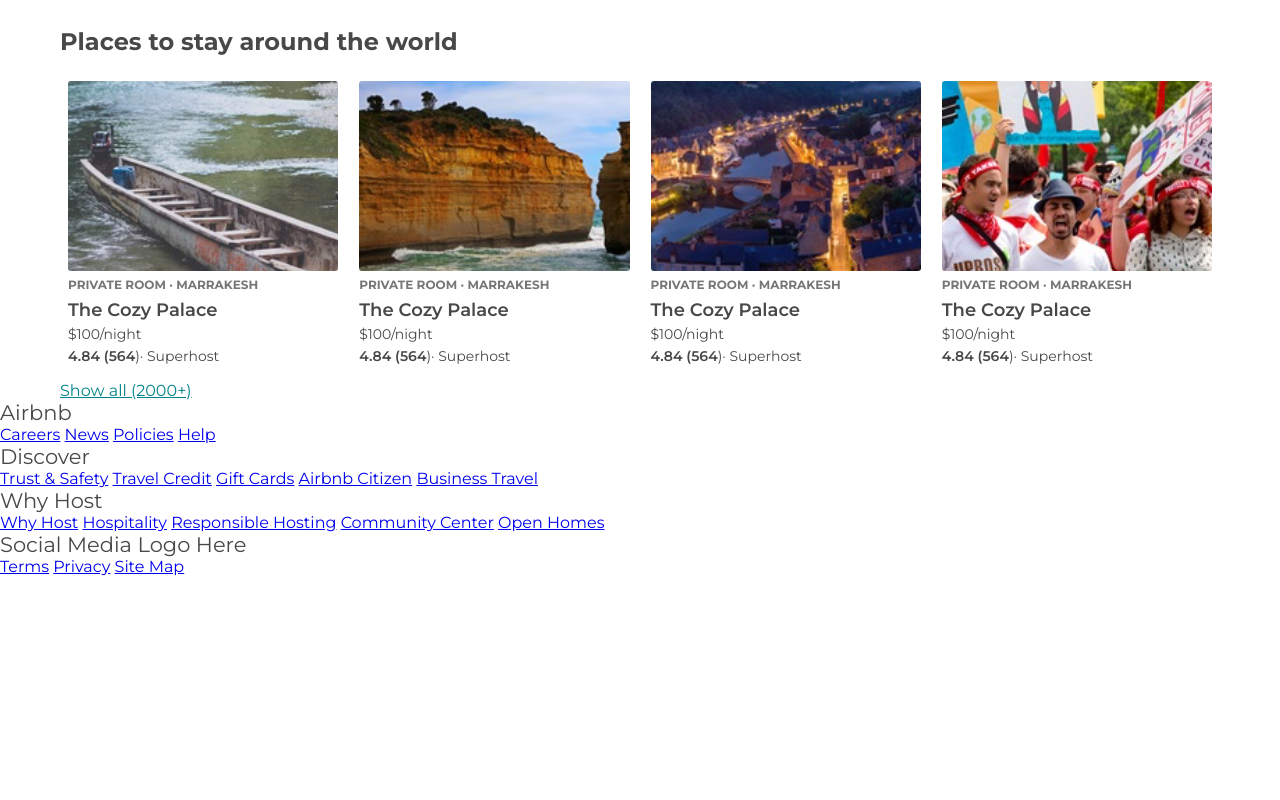
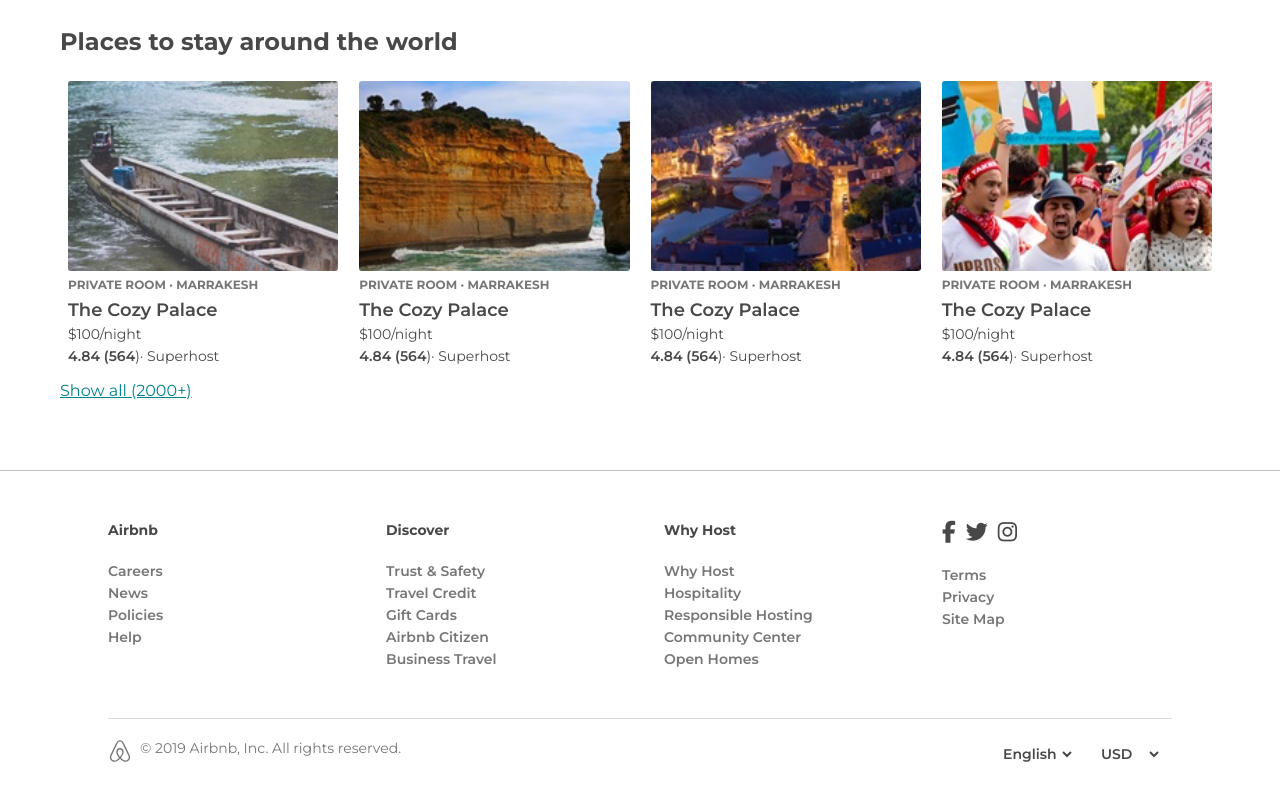
Before and after one commit to Boasbabs/airbnb-clone-css-only, a website: page index.html in a window 1280 px wide. Shown: the part 1756-2556 px from the top of the page. Before the commit the page ends 2334 px from the top, so only its background shows below. Drawn offline with Linux system fonts and the light colour scheme.

Commit message:
[styles]: add footer styles

```diff
--- a/assets/css/index.css
+++ b/assets/css/index.css
@@ -203,7 +203,7 @@
 
 /* header {
   height: 100vh;
-  min-height: 680px !important;
+  min-height: 680px ;
   width: 100%;
   position: relative;
 } */
@@ -297,10 +297,10 @@
   border: 1px solid #ebebeb;
   border-radius: 4px;
   background-color: #ffffff;
-  display: flex !important;
-  height: 48px !important;
-  width: 100% !important;
-  align-items: center !important;
+  display: flex;
+  height: 48px;
+  width: 100%;
+  align-items: center;
   position: relative;
 }
 
@@ -349,6 +349,7 @@
   display: grid;
   grid-template-columns: 60px 1fr 60px;
   grid-template-rows: repeat(5, auto);
+  padding-bottom: 3em;
 }
 
 main > * {
@@ -586,7 +587,7 @@
   grid-column-gap: 5px;
   grid-row-gap: 1px;
 }
-.places-card{
+.places-card {
   padding: 8px 8px 12px;
 }
 
@@ -613,12 +614,13 @@
   line-height: 22px;
   margin-top: 6px;
 }
-.places-card--details p, .places-card--more {
+.places-card--details p,
+.places-card--more {
   font-size: 14px;
   font-weight: 400;
   color: #484848;
   line-height: 18px;
-  margin-bottom: 2px
+  margin-bottom: 2px;
 }
 
 .places-card--more {
@@ -628,9 +630,111 @@
 }
 
 .places-card--details > div {
-font-size: 14px;
-line-height: 18px;
-margin-top: 4px;
+  font-size: 14px;
+  line-height: 18px;
+  margin-top: 4px;
+}
+
+footer {
+  display: grid;
+  grid-template-columns: 60px repeat(4, 1fr) 60px;
+  border-top: 1px solid rgba(0, 0, 0, 0.25);
+  margin-top: 20px;
+  padding-top: 18px;
+  padding-bottom: 18px;
+  padding-right: 3em;
+  padding-left: 3em;
+}
+.footer-container {
+  display: grid;
+  grid-template-columns: repeat(auto-fit, minmax(200px, 1fr));
+  grid-column-gap: 3rem;
+  grid-row-gap: 1rem;
+  grid-column: 2/-2;
+  padding-top: 2em;
+  padding-bottom: 3em;
+  border-bottom: 1px solid rgba(0, 0, 0, 0.15);
+}
+
+.footer-column {
+  display: flex;
+  flex-direction: column;
+  align-content: center;
+}
+
+.footer-column > h3 {
+  font-weight: 800;
+  font-size: 14px;
+  line-height: 18px;
+  color: #484848;
+  margin-bottom: 5px;
+}
+.footer-column a {
+  font-weight: 600;
+  font-size: 14px;
+  line-height: 18px;
+  color: #767676;
+  text-decoration: none;
+  margin-bottom: 4px;
+}
+
+.footer-column > ul {
+  margin-bottom: 0px;
+  margin-top: 16px;
+  padding-left: 0px;
+  list-style: none;
+}
+.social-icons {
+  display: flex;
+  margin-bottom: 4px;
+}
+.social-icons span {
+  margin-right: 10px;
+}
+
+.footy {
+  display: flex;
+  justify-content: space-between;
+  grid-column: 2/-2;
+  padding-top: 20px;
+  padding-bottom: 20px;
+
+}
+
+.footy-tagline {
+  font-size: 14px;
+  line-height: 18px;
+  color: #767676;
+}
+
+.footy-section-1 {
+  display: inline-flex;
+  align-self: center;
+}
+
+.footy-section-2 {
+  grid-column: span 2/ -1;
+  display: flex;
+  font-weight: 600;
+}
+
+.footy-section-2  select {
+  background-color: transparent;
+  border: none;
+  padding: 2px 2px;
+  margin-left: 10px;
+  margin-right: 10px;
+  font-weight: 600;
+  font-size: 14px;
+  line-height: 18px;
+  color: #484848;
+}
+.footy-section-2  option {
+  padding: 2px 2px;
+  font-weight: 600;
+  font-size: 14px;
+  line-height: 18px;
+  color: #484848;
 }
 
 /*
--- a/index.html
+++ b/index.html
@@ -16,6 +16,8 @@
       rel="stylesheet"
     />
     <link rel="stylesheet" href="/assets/css/index.css" />
+    <script src="https://kit.fontawesome.com/32cda76444.js"></script>
+    <!-- <link rel="stylesheet" href="https://stackpath.bootstrapcdn.com/font-awesome/4.7.0/css/font-awesome.min.css"> -->
   </head>
   <body>
     <header>
@@ -330,39 +332,87 @@
         </a>
       </div>
     </main>
-    <footer>
-      <div class="container">
-        <div class="row">
-          <div class="col-sm-3 col-xs-3">
+    <footer class="">
+      <div class="footer-container">
+        <div class="footer-column">
           <h3>Airbnb</h3>
-            <a href="#">Careers</a>
-            <a href="#">News</a>
-            <a href="#">Policies</a>
-            <a href="#">Help</a>
+          <ul>
+            <li><a href="#">Careers</a></li>
+            <li><a href="#">News</a></li>
+            <li><a href="#">Policies</a></li>
+            <li><a href="#">Help</a></li>
+          </ul>
         </div>
-          <div class="col-sm-4 col-xs-4">
+        <div class="footer-column">
           <h3>Discover</h3>
-            <a href="#">Trust & Safety</a>
-            <a href="#">Travel Credit</a>
-            <a href="#">Gift Cards</a>
-            <a href="#">Airbnb Citizen</a>
-            <a href="#">Business Travel</a>
+          <ul>
+            <li><a href="#">Trust & Safety</a></li>
+            <li><a href="#">Travel Credit</a></li>
+            <li><a href="#">Gift Cards</a></li>
+            <li><a href="#">Airbnb Citizen</a></li>
+            <li><a href="#">Business Travel</a></li>
+          </ul>
         </div>
-          <div class="col-sm-4 col-xs-4">
+        <div class="footer-column">
           <h3>Why Host</h3>
-            <a href="#">Why Host</a>
-            <a href="#">Hospitality</a>
-            <a href="#">Responsible Hosting</a>
-            <a href="#">Community Center</a>
-            <a href="#">Open Homes</a>
+          <ul>
+            <li><a href="#">Why Host</a></li>
+            <li><a href="#">Hospitality</a></li>
+            <li><a href="#">Responsible Hosting</a></li>
+            <li><a href="#">Community Center</a></li>
+            <li><a href="#">Open Homes</a></li>
+          </ul>
         </div>
-          <div class="col-sm-4 col-xs-4">
-            <h3>Social Media Logo Here</h3>
+        <div class="footer-column">
+          <div class="social-icons">
+            <span style="font-size: 22px; color: #484848;">
+              <i class="fab fa-facebook-f"></i>
+            </span>
+            <span style="font-size: 22px; color: #484848;">
+              <i class="fab fa-twitter"></i>
+            </span>
+            <span style="font-size: 22px; color: #484848;">
+              <i class="fab fa-instagram"></i>
+            </span>
+          </div>
+          <ul>
+            <li><a href="#">Terms</a></li>
+            <li><a href="#">Privacy</a></li>
+            <li><a href="#">Site Map</a></li>
+          </ul>
+        </div>
+      </div>
+      <div class="footy">
+        <div class="footy-section-1">
+          <span style="margin-right: 8px;">
+            <svg
+              viewBox="0 0 1000 1000"
+              role="presentation"
+              aria-hidden="true"
+              focusable="false"
+              style="height: 1.5em; width: 1.5em; display: inline-block; fill: rgb(118, 118, 118);"
+            >
+              <path
+                d="m499.3 736.7c-51-64-81-120.1-91-168.1-10-39-6-70 11-93 18-27 45-40 80-40s62 13 80 40c17 23 21 54 11 93-11 49-41 105-91 168.1zm362.2 43c-7 47-39 86-83 105-85 37-169.1-22-241.1-102 119.1-149.1 141.1-265.1 90-340.2-30-43-73-64-128.1-64-111 0-172.1 94-148.1 203.1 14 59 51 126.1 110 201.1-37 41-72 70-103 88-24 13-47 21-69 23-101 15-180.1-83-144.1-184.1 5-13 15-37 32-74l1-2c55-120.1 122.1-256.1 199.1-407.2l2-5 22-42c17-31 24-45 51-62 13-8 29-12 47-12 36 0 64 21 76 38 6 9 13 21 22 36l21 41 3 6c77 151.1 144.1 287.1 199.1 407.2l1 1 20 46 12 29c9.2 23.1 11.2 46.1 8.2 70.1zm46-90.1c-7-22-19-48-34-79v-1c-71-151.1-137.1-287.1-200.1-409.2l-4-6c-45-92-77-147.1-170.1-147.1-92 0-131.1 64-171.1 147.1l-3 6c-63 122.1-129.1 258.1-200.1 409.2v2l-21 46c-8 19-12 29-13 32-51 140.1 54 263.1 181.1 263.1 1 0 5 0 10-1h14c66-8 134.1-50 203.1-125.1 69 75 137.1 117.1 203.1 125.1h14c5 1 9 1 10 1 127.1.1 232.1-123 181.1-263.1z"
+              ></path>
+            </svg>
+          </span>
 
-            <a href="#">Terms</a>
-            <a href="#">Privacy</a>
-            <a href="#">Site Map</a>
+          <span dir="ltr" class="footy-tagline">
+            © 2019 Airbnb, Inc. All rights reserved.
+          </span>
         </div>
+        <div class="footy-section-2">
+          <select name="English" id="lang">
+            <option value="English">English</option>
+            <option value="Yoruba">Yoruba</option>
+            <option value="Igbo">Igbo</option>
+          </select>
+          <select name="NGN" id="curr">
+            <option value="USD">USD</option>
+            <option value="NGN">NGN</option>
+            <option value="EURO">EURO</option>
+          </select>
         </div>
       </div>
     </footer>
```
Also changed, not shown: 1 other file. Lines whose indentation alone changed are shown as unchanged.
